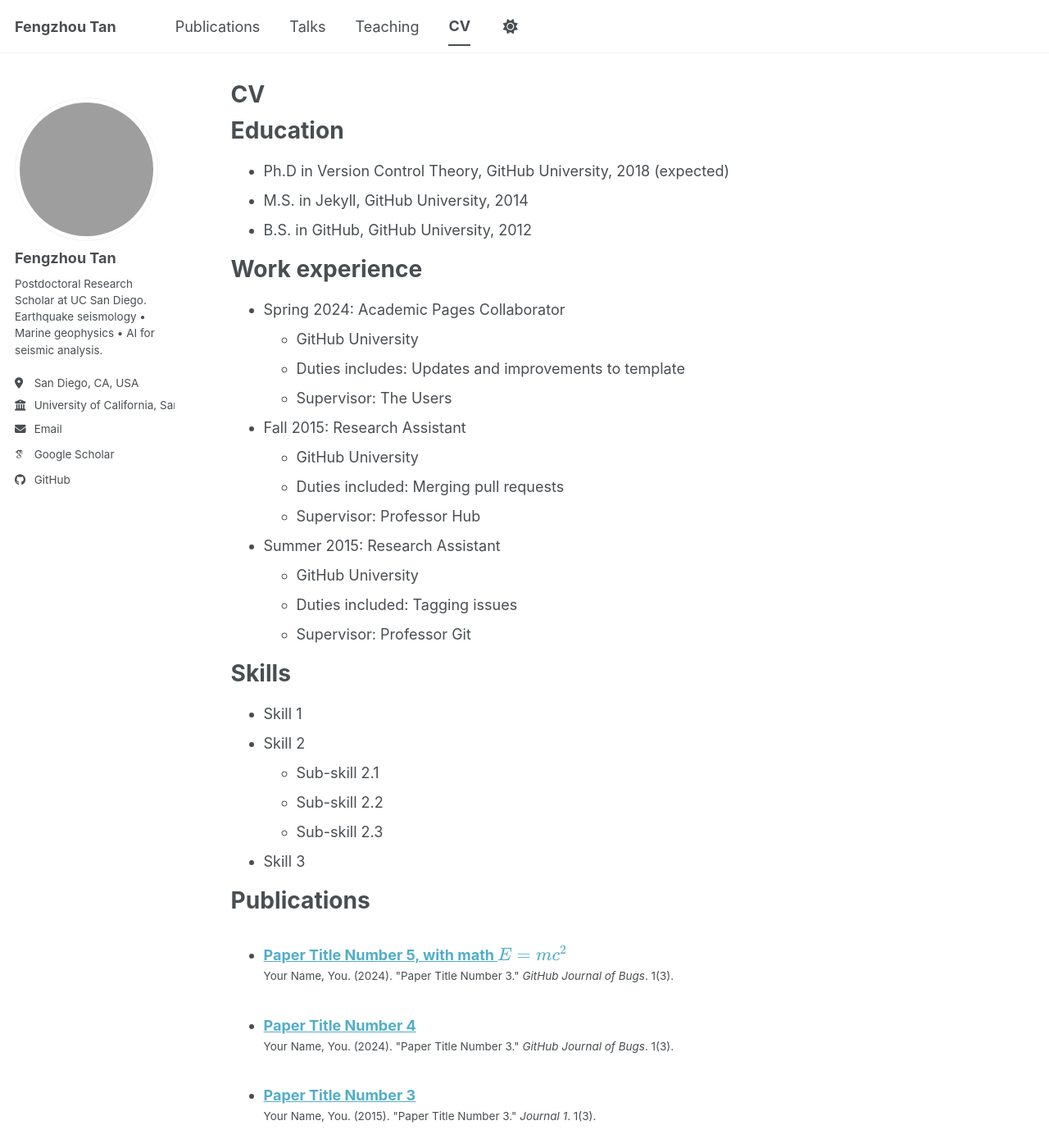
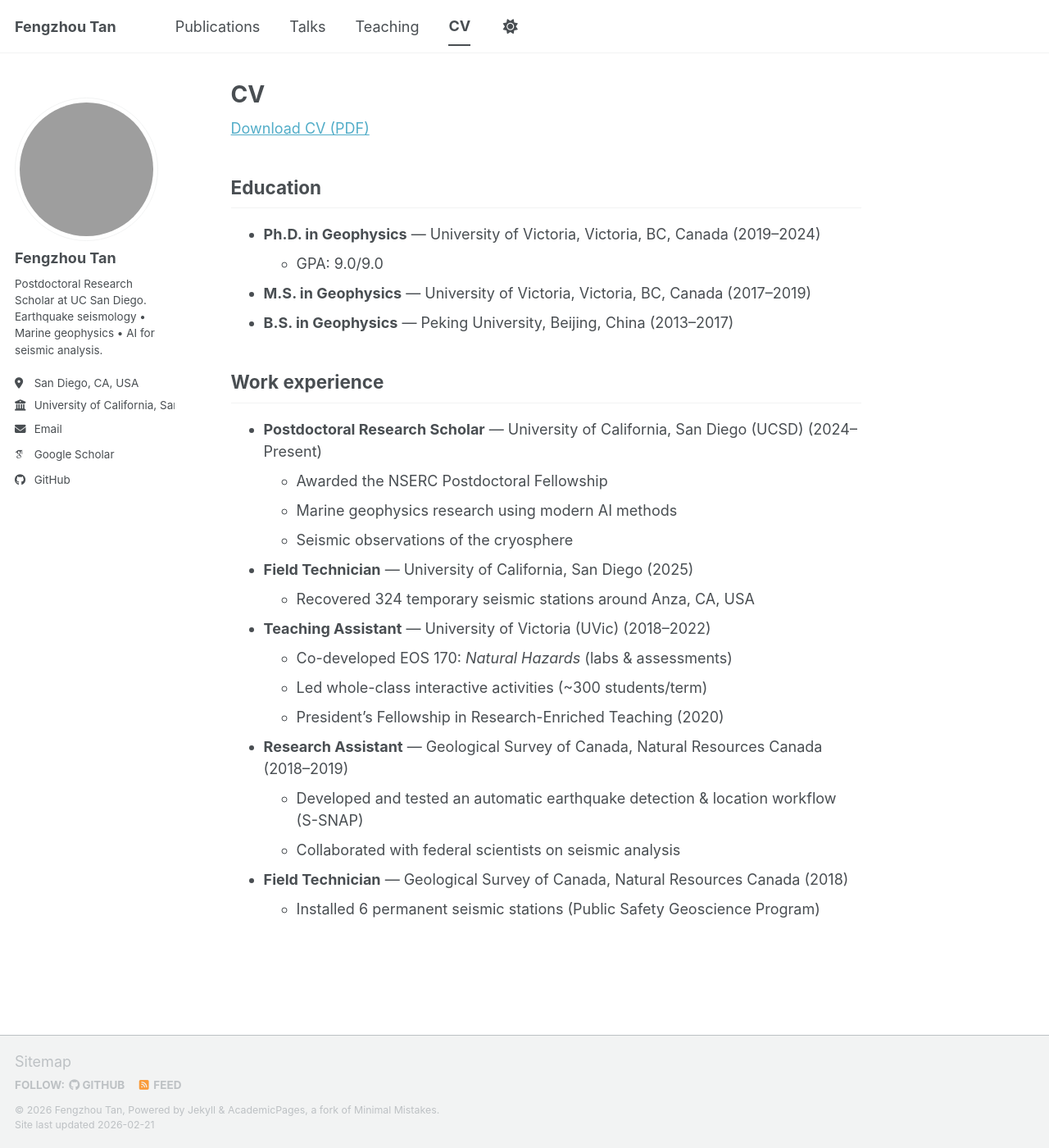
Before and after one commit to tanfengzhou/tanfengzhou.github.io, a Jekyll site: the page built from _pages/cv.md, in a window 1280 px wide and 1400 px high. Shown: the whole window at 82% size. Built offline with Jekyll 4.4.1, drawn with Linux system fonts in a browser that asks for light colours; some web fonts are replaced; a script bundle is joined from its source files by our own code; library files that are not in the unit come from our copies; some of the changed text lies outside the part shown; grey boxes are pictures that could not be loaded.

Commit message:
Update cv.md

```diff
--- a/_pages/cv.md
+++ b/_pages/cv.md
@@ -1,64 +1,30 @@
 ---
-layout: archive
 title: "CV"
 permalink: /cv/
 author_profile: true
-redirect_from:
-  - /resume
 ---
 
-{% include base_path %}
+[Download CV (PDF)](/files/CV_FengzhouTan.pdf)
 
-Education
-======
-* Ph.D in Version Control Theory, GitHub University, 2018 (expected)
-* M.S. in Jekyll, GitHub University, 2014
-* B.S. in GitHub, GitHub University, 2012
+## Education
+- **Ph.D. in Geophysics** — University of Victoria, Victoria, BC, Canada (2019–2024)
+  - GPA: 9.0/9.0
+- **M.S. in Geophysics** — University of Victoria, Victoria, BC, Canada (2017–2019)
+- **B.S. in Geophysics** — Peking University, Beijing, China (2013–2017)
 
-Work experience
-======
-* Spring 2024: Academic Pages Collaborator
-  * GitHub University
-  * Duties includes: Updates and improvements to template
-  * Supervisor: The Users
-
-* Fall 2015: Research Assistant
-  * GitHub University
-  * Duties included: Merging pull requests
-  * Supervisor: Professor Hub
-
-* Summer 2015: Research Assistant
-  * GitHub University
-  * Duties included: Tagging issues
-  * Supervisor: Professor Git
-
-Skills
-======
-* Skill 1
-* Skill 2
-  * Sub-skill 2.1
-  * Sub-skill 2.2
-  * Sub-skill 2.3
-* Skill 3
-
-Publications
-======
-  <ul>{% for post in site.publications reversed %}
-    {% include archive-single-cv.html %}
-  {% endfor %}</ul>
-
-Talks
-======
-  <ul>{% for post in site.talks reversed %}
-    {% include archive-single-talk-cv.html  %}
-  {% endfor %}</ul>
-
-Teaching
-======
-  <ul>{% for post in site.teaching reversed %}
-    {% include archive-single-cv.html %}
-  {% endfor %}</ul>
-
-Service and leadership
-======
-* Currently signed in to 43 different slack teams
+## Work experience
+- **Postdoctoral Research Scholar** — University of California, San Diego (UCSD) (2024–Present)
+  - Awarded the NSERC Postdoctoral Fellowship
+  - Marine geophysics research using modern AI methods
+  - Seismic observations of the cryosphere
+- **Field Technician** — University of California, San Diego (2025)
+  - Recovered 324 temporary seismic stations around Anza, CA, USA
+- **Teaching Assistant** — University of Victoria (UVic) (2018–2022)
+  - Co-developed EOS 170: *Natural Hazards* (labs & assessments)
+  - Led whole-class interactive activities (~300 students/term)
+  - President’s Fellowship in Research-Enriched Teaching (2020)
+- **Research Assistant** — Geological Survey of Canada, Natural Resources Canada (2018–2019)
+  - Developed and tested an automatic earthquake detection & location workflow (S-SNAP)
+  - Collaborated with federal scientists on seismic analysis
+- **Field Technician** — Geological Survey of Canada, Natural Resources Canada (2018)
+  - Installed 6 permanent seismic stations (Public Safety Geoscience Program)
```
